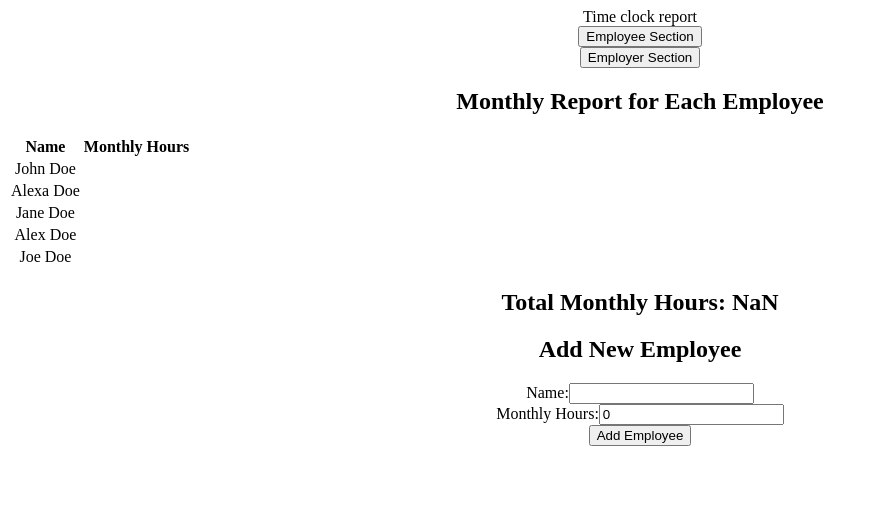
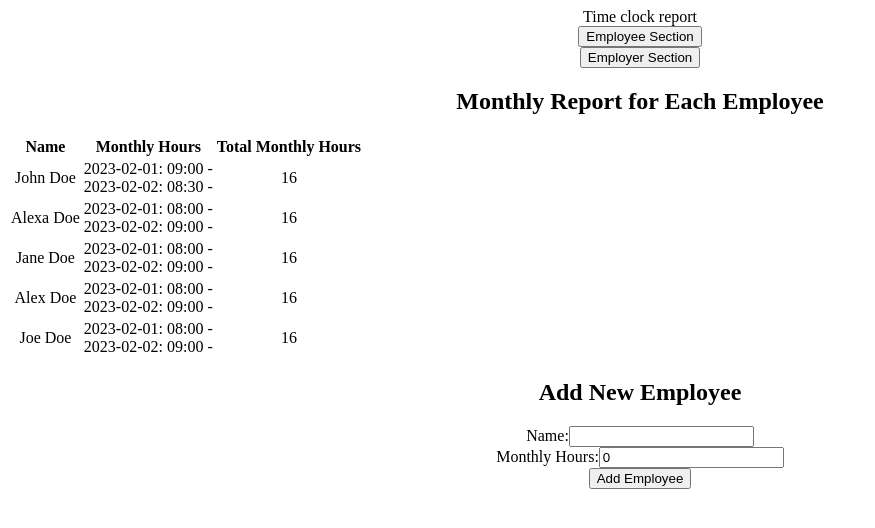
Before and after one commit to shirizadok1/WIP-time-clock-report-app, a React (Create React App) app: page / in a window 1280 px wide. Both pictures are taken after a click on the button "Employer Section". Shown: the top 528 px of the page, without its empty margins (0-875 px from the left). Built offline with nearby package versions, Linux system fonts and the light colour scheme.

Commit message:
total hours per employee  added

```diff
--- a/src/components/sections/employer-dash/EmployerDash.js
+++ b/src/components/sections/employer-dash/EmployerDash.js
@@ -1,16 +1,15 @@
 import React, { useState, useEffect } from "react";
 import axios from "axios";
 
-const EmployerSection = () => {
+const EmployerDash = () => {
   const [employees, setEmployees] = useState([]);
-  const [totalHours, setTotalHours] = useState(0);
   const [newEmployee, setNewEmployee] = useState({ name: "", monthlyHours: 0 });
 
   useEffect(() => {
     const fetchData = async () => {
       try {
         const response = await axios.get("api/data.json");
-        console.log(response.data)
+        console.log(response.data);
         setEmployees(response.data.data);
       } catch (error) {
         console.error(error);
@@ -20,22 +19,10 @@ const EmployerSection = () => {
     fetchData();
   }, []);
 
-  useEffect(() => {
-    const calculateTotalHours = () => {
-      let total = 0;
-      employees.forEach((employee) => {
-        total += employee.monthlyHours;
-      });
-      setTotalHours(total);
-    };
-
-    calculateTotalHours();
-  }, [employees]);
-
   const handleNewEmployeeSubmit = async (event) => {
     event.preventDefault();
     try {
-      const response = await axios.post("data.json", newEmployee);
+      const response = await axios.post("api/data.json", newEmployee);
       setEmployees([...employees, response.data.data]);
       setNewEmployee({ name: response.data.data.name, monthlyHours: 0 });
     } catch (error) {
@@ -51,18 +38,32 @@ const EmployerSection = () => {
           <tr>
             <th>Name</th>
             <th>Monthly Hours</th>
+            <th>Total Monthly Hours</th>
           </tr>
         </thead>
         <tbody>
-          {employees.map((employee) => (
-            <tr key={employee.id}>
-              <td>{employee.name}</td>
-              <td>{employee.monthlyHours}</td>
-            </tr>
-          ))}
+          {employees.map((employee) => {
+            let totalHours = 0;
+            employee.hours.forEach((day) => {
+              totalHours += parseFloat(day.end) - parseFloat(day.start);
+            });
+            return (
+              <tr key={employee.id}>
+                <td>{employee.name}</td>
+                <td>
+                  {employee.hours.map((day) => (
+                    <div>
+                      {day.date}: {day.start} - {day.stop}
+                    </div>
+                  ))}
+                </td>
+                <td>{totalHours}</td>
+              </tr>
+            );
+          })}
         </tbody>
       </table>
-      <h2>Total Monthly Hours: {totalHours}</h2>
+
       <h2>Add New Employee</h2>
       <form onSubmit={handleNewEmployeeSubmit}>
         <div>
@@ -96,4 +97,4 @@ const EmployerSection = () => {
   );
 };
 
-export default EmployerSection;
+export default EmployerDash;
```
